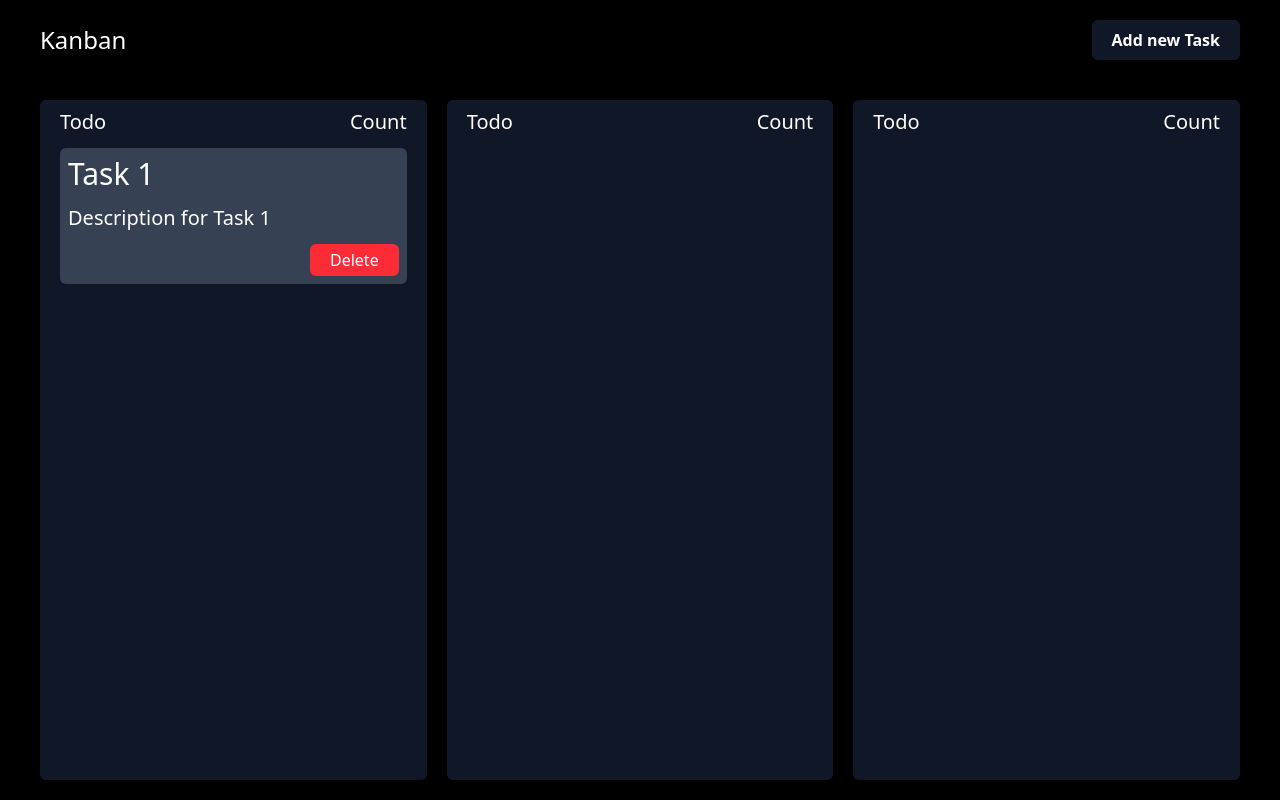
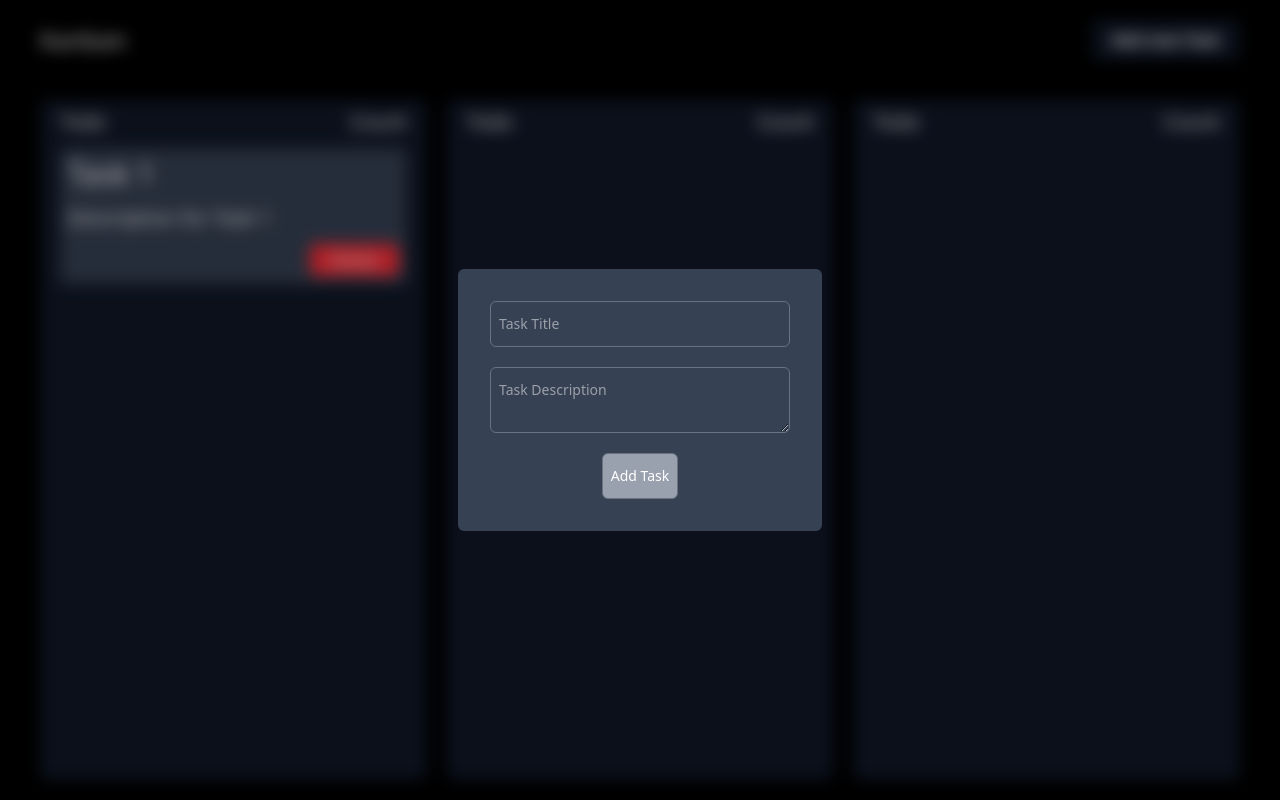
Before and after one commit to zaid-malik123/JS, a plain HTML site: page kabBan-board/index.html in a window 1280 px wide. Both pictures are taken after a click on the button "Add new Task". Drawn offline with nearby package versions, Linux system fonts and the light colour scheme.

Commit message:
modal feature implement

```diff
--- a/kabBan-board/index.html
+++ b/kabBan-board/index.html
@@ -4,13 +4,18 @@
     <meta charset="UTF-8">
     <meta name="viewport" content="width=device-width, initial-scale=1.0">
     <title>Document</title>
+    <style>
+        .active {
+            display: flex;
+        }
+    </style>
     <script src="https://cdn.jsdelivr.net/npm/@tailwindcss/browser@4"></script>
 </head>
 <body>
     <main class="h-screen w-screen bg-black flex flex-col">
         <nav class="w-full text-white px-10 py-5 flex items-center justify-between">
             <h3 class="text-2xl">Kanban</h3>
-            <button class="bg-gray-900 px-5 py-2 rounded-md font-semibold">Add new Task</button>
+            <button id="toggle-btn" class="bg-gray-900 px-5 py-2 rounded-md font-semibold active:scale-97">Add new Task</button>
         </nav>
 
         <section class="w-full flex flex-1 px-10 py-5 gap-5 ">
@@ -44,6 +49,16 @@
             </div>
 
         </section>
+
+        <div class="modal hidden w-full h-full fixed inset-0 flex items-center justify-center">
+            <div class="bg absolute inset-0 bg-black/30 backdrop-blur-sm"></div>
+            <div class="bg-gray-700 flex flex-col gap-5 p-8 z-99 rounded-md">
+                <input class="w-[300px] py-3 px-2 border border-gray-500 outline-0 text-sm text-white rounded-md" placeholder="Task Title" type="text">
+                <textarea class="w-[300px] py-3 px-2 border border-gray-500 outline-0 text-sm text-white rounded-md" placeholder="Task Description" name="" id=""></textarea>
+                <button id="Added-btn" class="self-center py-3 px-2 border border-gray-500 outline-0 text-sm text-white rounded-md bg-gray-400">Add Task</button>
+            </div>
+
+        </div>
     </main>
     <script src="./script.js"></script>
 </body>
--- a/kabBan-board/script.js
+++ b/kabBan-board/script.js
@@ -2,6 +2,18 @@ const todoColumn = document.querySelector("#todoCol");
 const progressColumn = document.querySelector("#progressCol");
 const doneColumn = document.querySelector("#doneCol");
 const tasks = document.querySelectorAll(".task");
+const toggleBtn = document.querySelector("#toggle-btn")
+const addedBtn = document.querySelector("#Added-btn")
+const modal = document.querySelector(".modal")
+const bgModal = document.querySelector(".bg")
+
+toggleBtn.addEventListener("click", () => {
+  modal.classList.toggle("active")
+})
+
+bgModal.addEventListener("click", () => {
+  modal.classList.remove("active")
+})
 
 let dragItem = null;
 tasks.forEach((task) => {
```
